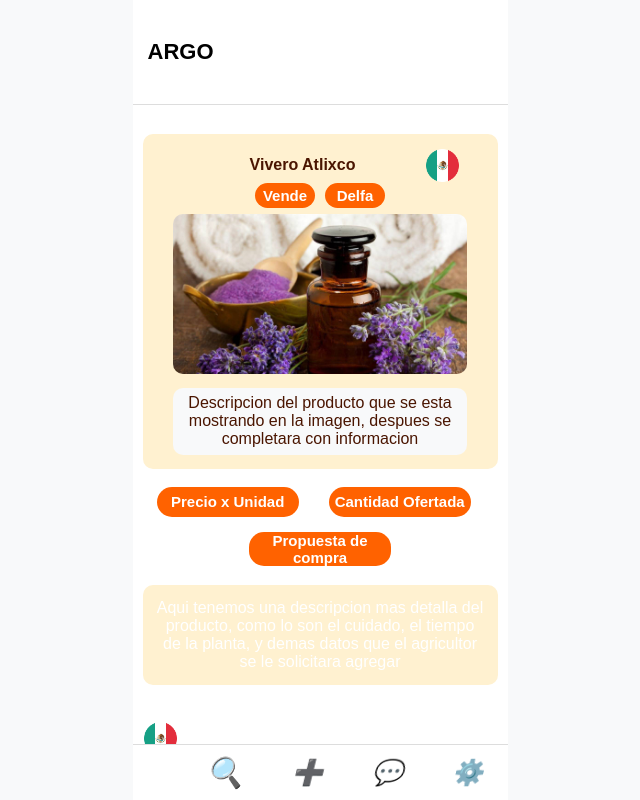
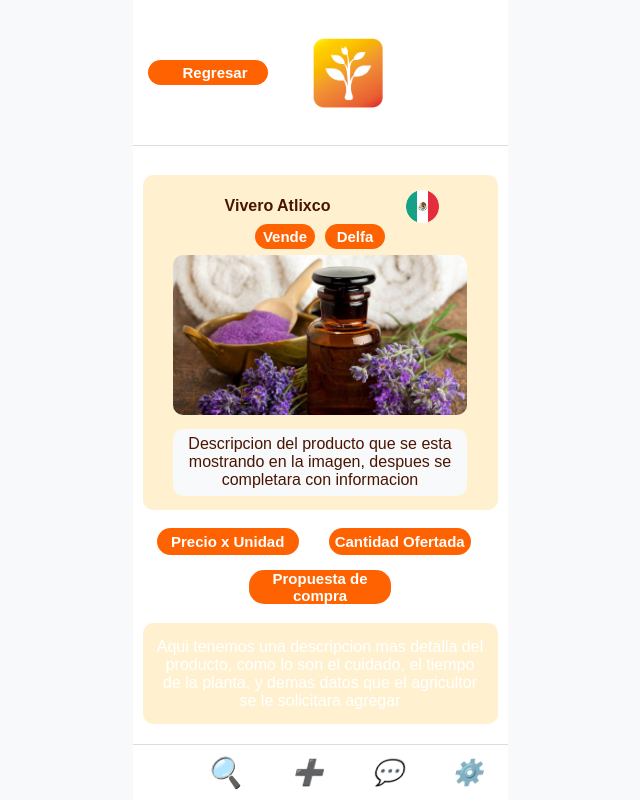
Before and after one commit to Carlos190894/ArgoVue, a Vue app: page /BusquedaPublicacion in a window 1280 px wide. Shown: the whole page, without its empty margins (320-960 px from the left). Built offline with nearby package versions, Linux system fonts and the light colour scheme; the HTML template or start-up script is replaced by a standard one.

Commit message:
cambios nuevos

```diff
--- a/src/Pages/Busqueda/BusquedaPublicacion.vue
+++ b/src/Pages/Busqueda/BusquedaPublicacion.vue
@@ -3,14 +3,14 @@
   <div class="app-container">
     <!-- Header -->
     <header class="app-header">
-      <div class="logo">ARGO</div>
-      <!-- <div class="header-icons">
-        <i class="icon bell">🔔</i>
-        <i class="icon user">👤</i>
-      </div> -->
+      <div>
+        <button class="regresar"><i class="fa-solid fa-circle-left" style="margin-right: 15px;"></i>Regresar</button>
+      </div>
+      <div class="logo">
+
+      </div>
       <div class="header-icons">
-        <i class="fas fa-bell icon"></i>
-        <i class="fas fa-user icon"></i>
+        <i class="fa-solid fa-house" style="color: #74C0FC; font-size: 40px; margin-right: 15px;"></i>
       </div>
     </header>
 
@@ -22,6 +22,8 @@
         <div class="titulos">
             <i class="fa-regular fa-circle-user icon" style="font-size: 30px;"></i>
             <label id="nombreVivero" style="font-weight: bold;" for="">Vivero Atlixco</label>
+            <i class="fa-regular fa-heart"></i>
+            <i class="fa-solid fa-share-nodes"></i>
             <div class="background-div"></div>
         </div>
         <div style="display: flex; gap: 10px;">
@@ -52,11 +54,14 @@
       </section>
 
       <!-- Apartado de publicaciones -->
-       <section class="section2">
-            <div class="background-div"></div>
-            <div class="background-div"></div>
-            <div class="background-div"></div>
-       </section>
+       <div style="text-align: center; font-size: 20px;">
+        <label for="">Tambien te podria interesar</label>
+       </div>
+      <section class="section3">
+        <div class="background-publicacion"></div>
+        <div class="background-publicacion"></div>
+        <div class="background-publicacion"></div>
+      </section>
     </main>
 
     <!-- Footer Navigation -->
@@ -157,13 +162,20 @@ body {
 }
 
 .logo {
-  font-size: 22px;
-  font-weight: bold;
+  width: 70px;
+  height: 70px;
+  background-image: url('../../Images/logo.png'); /* URL de la imagen */
+  background-size: cover; /* Ajusta la imagen para cubrir el área */
+  background-repeat: no-repeat; /* Evita que la imagen se repita */
+  color: white; /* Cambia el color del texto si es necesario */
+  text-align: center; /* Centra el texto horizontalmente */
+  line-height: 150px; /* Centra el texto verticalmente */
+  border-radius: 10px; /* Opcional: esquinas redondeadas */
+  margin-right: 50px;
 }
 
 .header-icons .icon {
   font-size: 25px;
-  margin-left: 15px;
   cursor: pointer;
 }
 
@@ -201,6 +213,11 @@ body {
     width: 60px;
     height: 25px;
 }
+
+.regresar{
+  width: 120px;
+  height: 25px;
+}
 .section {
   display: flex;
   flex-direction: column;
@@ -225,11 +242,18 @@ body {
   /* color: white; */
 }
 
+.section3{
+  display: flex;
+  margin-bottom: 5%;
+  padding: 4%;
+  border-radius: 10px;
+  text-align: center;
+}
 .titulos{
     color: #4a1500;
     display: flex; /* Hace que los elementos estén en la misma fila */
     align-items: center; /* Alinea los elementos verticalmente al centro */
-    gap: 70px; /* Espaciado entre los elementos (opcional) */
+    gap: 25px; /* Espaciado entre los elementos (opcional) */
 }
 .background-div{
   width: 35px;
@@ -265,6 +289,19 @@ body {
   background-repeat: no-repeat; /* Evita que la imagen se repita */
   line-height: 150px; /* Centra el texto verticalmente */
   border-radius: 10px; /* Opcional: esquinas redondeadas */
+}
+
+.background-publicacion{
+  width: 120px;
+  height: 100px;
+  margin: 10px;
+  background-image: url('../../Images/lavanda.jpg'); /* URL de la imagen */
+  background-size: cover; /* Ajusta la imagen para cubrir el área */
+  background-repeat: no-repeat; /* Evita que la imagen se repita */
+  color: white; /* Cambia el color del texto si es necesario */
+  text-align: center; /* Centra el texto horizontalmente */
+  border-radius: 20px; /* Opcional: esquinas redondeadas */
+  box-shadow: 0 4px 6px rgba(0, 0, 0, 0.4);
 }
 
 .descripcion {
```
